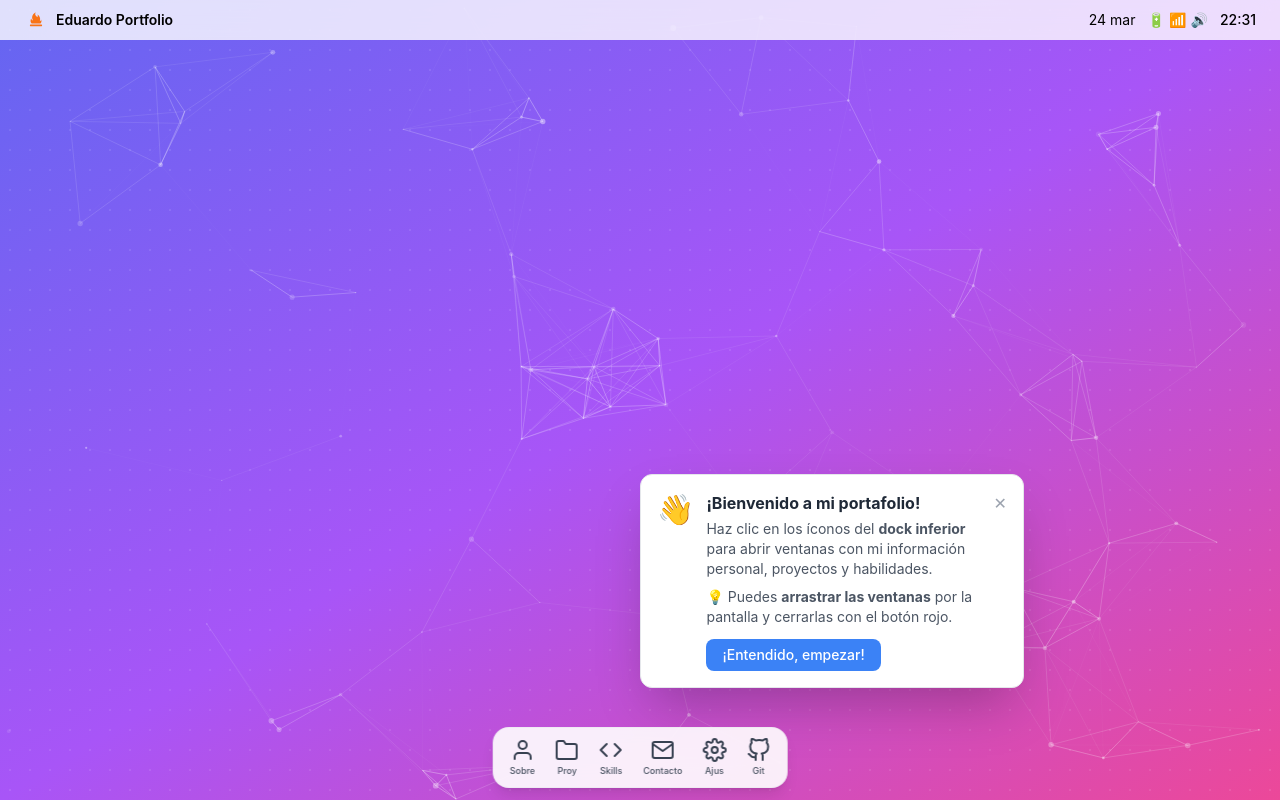
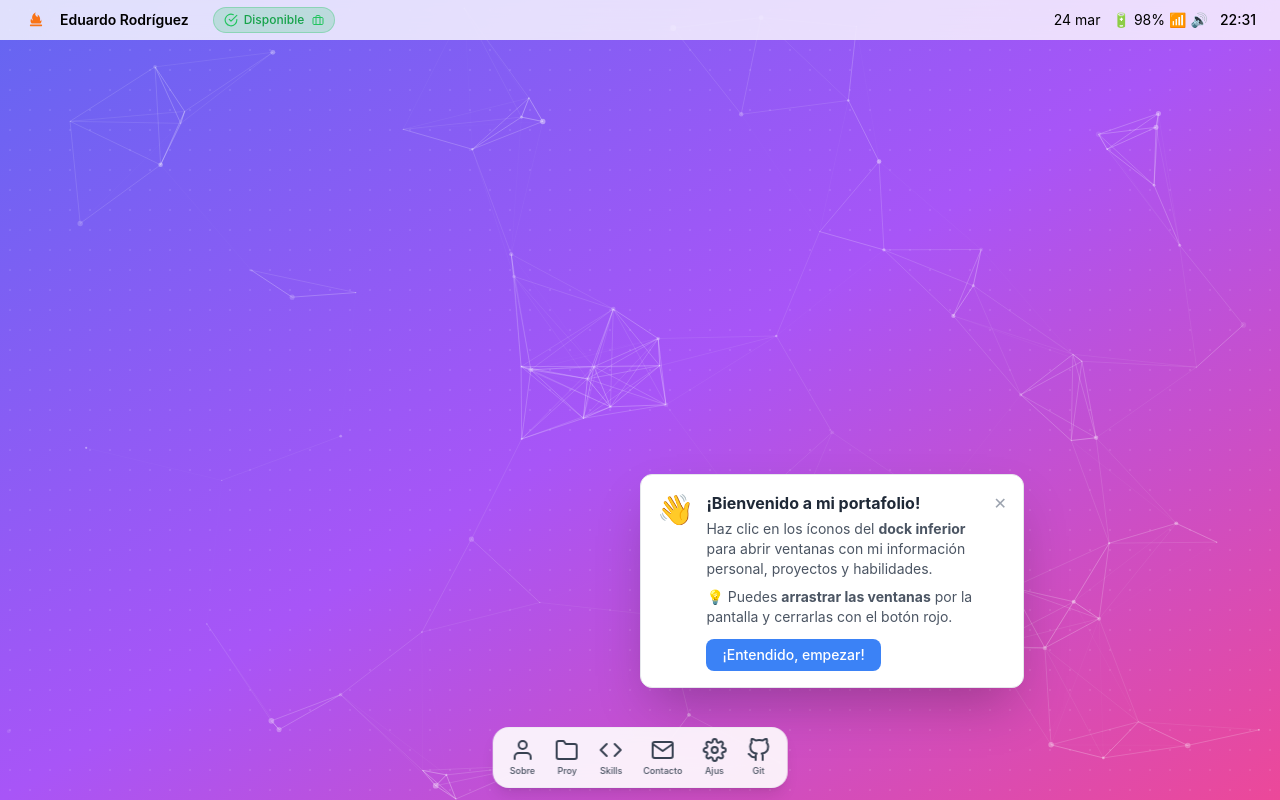
Before and after one commit to Foredux/PortafoliosIOS, a React (Vite) app: page / in a window 1280 px wide. Built offline with nearby package versions, Linux system fonts and the light colour scheme.

Commit message:
Añadido varios retoques

```diff
--- a/src/App.tsx
+++ b/src/App.tsx
@@ -1,3 +1,4 @@
+import { useEffect } from 'react';
 import { MenuBar } from './components/desktop/MenuBar';
 import { Wallpaper } from './components/desktop/Wallpaper';
 import { Dock } from './components/desktop/Dock';
@@ -7,13 +8,27 @@ import { ProjectsWindow } from './components/windows/ProjectsWindow';
 import { SkillWindow } from './components/windows/SkillWindow';
 import { ContactWindow } from './components/windows/ContactWindow';
 import { SettingsWindow } from './components/windows/SettingsWindow';
-import { WelcomeTooltip } from './components/WelcomeTooltip';  // ← Tooltip simple
+import { WelcomeTooltip } from './components/WelcomeTooltip';
 import { useWindowsStore } from './store/WindowsStore';
 import { useWindowFocus } from './hooks/useWindowFocus';
 
 function App() {
-  const { windows } = useWindowsStore();
+  const { windows, openWindow } = useWindowsStore();
   const { handleFocus } = useWindowFocus();
+
+  // Escuchar evento para abrir ventana desde el MenuBar
+  useEffect(() => {
+    const handleOpenWindow = (e: CustomEvent) => {
+      const { type, title } = e.detail;
+      openWindow(type, title);
+    };
+
+    window.addEventListener('openWindow', handleOpenWindow as EventListener);
+
+    return () => {
+      window.removeEventListener('openWindow', handleOpenWindow as EventListener);
+    };
+  }, [openWindow]);
 
   const renderWindowContent = (type: string) => {
     switch (type) {
@@ -38,7 +53,10 @@ function App() {
     <div className="h-screen overflow-hidden">
       <MenuBar />
       <Wallpaper>
+        {/* Tooltip de bienvenida */}
         <WelcomeTooltip />
+
+        {/* Ventanas abiertas */}
         {openWindows.map((window) => (
           <Window
             key={window.id}
--- a/src/components/desktop/MenuBar.tsx
+++ b/src/components/desktop/MenuBar.tsx
@@ -1,35 +1,55 @@
 import React, { useState, useEffect } from 'react';
 import { WiFire } from 'react-icons/wi';
+import { FiBriefcase, FiCheckCircle } from 'react-icons/fi';
 
 export const MenuBar: React.FC = () => {
   const [time, setTime] = useState(new Date());
-  const [isMobile, setIsMobile] = useState(false);
 
   useEffect(() => {
-    const checkMobile = () => setIsMobile(window.innerWidth < 768);
-    checkMobile();
-    window.addEventListener('resize', checkMobile);
     const timer = setInterval(() => setTime(new Date()), 1000);
-    return () => {
-      clearInterval(timer);
-      window.removeEventListener('resize', checkMobile);
-    };
+    return () => clearInterval(timer);
   }, []);
 
-  const formattedTime = time.toLocaleTimeString('es-ES', { hour: '2-digit', minute: '2-digit' });
-  const formattedDate = time.toLocaleDateString('es-ES', { day: 'numeric', month: 'short' });
+  const formattedTime = time.toLocaleTimeString('es-ES', {
+    hour: '2-digit',
+    minute: '2-digit'
+  });
+
+  const formattedDate = time.toLocaleDateString('es-ES', {
+    day: 'numeric',
+    month: 'short'
+  });
+
+  const handleOpenContact = () => {
+
+    const event = new CustomEvent('openWindow', { detail: { type: 'contact', title: 'Contacto' } });
+    window.dispatchEvent(event);
+  };
 
   return (
-    <div className="fixed top-0 left-0 right-0 h-10 bg-white/80 dark:bg-black/50 backdrop-blur-xl flex items-center justify-between px-3 md:px-6 z-50">
-      <div className="flex items-center gap-1 md:gap-2">
-        <WiFire className="text-xl md:text-2xl text-orange-500" />
-        {!isMobile && <span className="font-semibold text-xs md:text-sm dark:text-white">Eduardo Portfolio</span>}
+    <div className="fixed top-0 left-0 right-0 h-10 bg-white/80 dark:bg-black/50 backdrop-blur-xl flex items-center justify-between px-6 z-50">
+      {/* Lado izquierdo */}
+      <div className="flex items-center gap-3">
+        <WiFire className="text-2xl text-orange-500" />
+        <span className="font-semibold text-sm dark:text-white">Eduardo Rodríguez</span>
+
+
+        <button
+          onClick={handleOpenContact}
+          className="ml-3 flex items-center gap-1.5 px-2.5 py-1 bg-green-500/20 hover:bg-green-500/30 rounded-full transition-all duration-200 border border-green-500/30 cursor-pointer"
+        >
+          <FiCheckCircle className="w-3.5 h-3.5 text-green-500" />
+          <span className="text-xs font-medium text-green-600 dark:text-green-400">Disponible</span>
+          <FiBriefcase className="w-3 h-3 text-green-500 ml-0.5" />
+        </button>
       </div>
-      <div className="flex items-center gap-2 md:gap-4">
-        <div className="flex items-center gap-1 md:gap-3 text-xs md:text-sm dark:text-white">
-          {!isMobile && <span>{formattedDate}</span>}
-          <div className="flex items-center gap-0.5 md:gap-1">
-            {!isMobile && <span>🔋</span>}
+
+      {/* Lado derecho */}
+      <div className="flex items-center gap-4">
+        <div className="flex items-center gap-3 text-sm dark:text-white">
+          <span>{formattedDate}</span>
+          <div className="flex items-center gap-1">
+            <span>🔋 98%</span>
             <span>📶</span>
             <span>🔊</span>
           </div>
```
